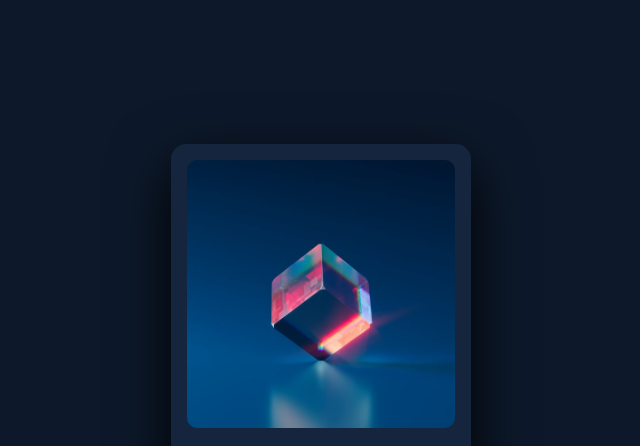
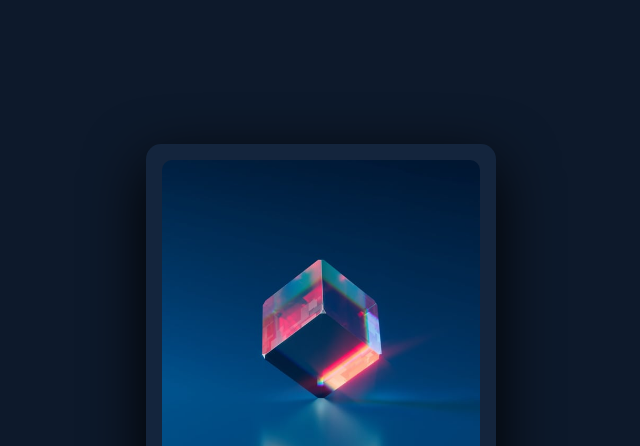
Before and after one commit to 1guywebdev/fem-NFT-preview-card, a plain HTML site: page index.html in a window 1280 px wide. Shown: the top 446 px of the page, without its empty margins (319-959 px from the left). Drawn offline with Linux system fonts and the light colour scheme.

Commit message:
Update styles.css

```diff
--- a/styles/styles.css
+++ b/styles/styles.css
@@ -43,7 +43,7 @@ hr {
 }
 @media screen and (min-width: 1000px) {
   .container {
-    max-width: 300px;
+    min-width: 350px;
     max-height: 80%;
     margin-top: 10rem;
     margin-bottom: 10rem;
```
